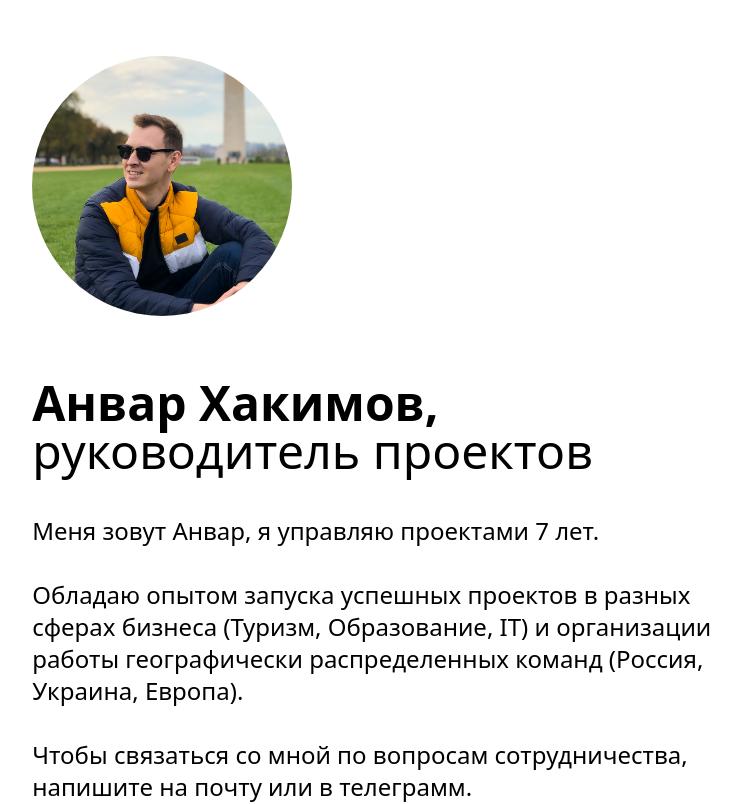
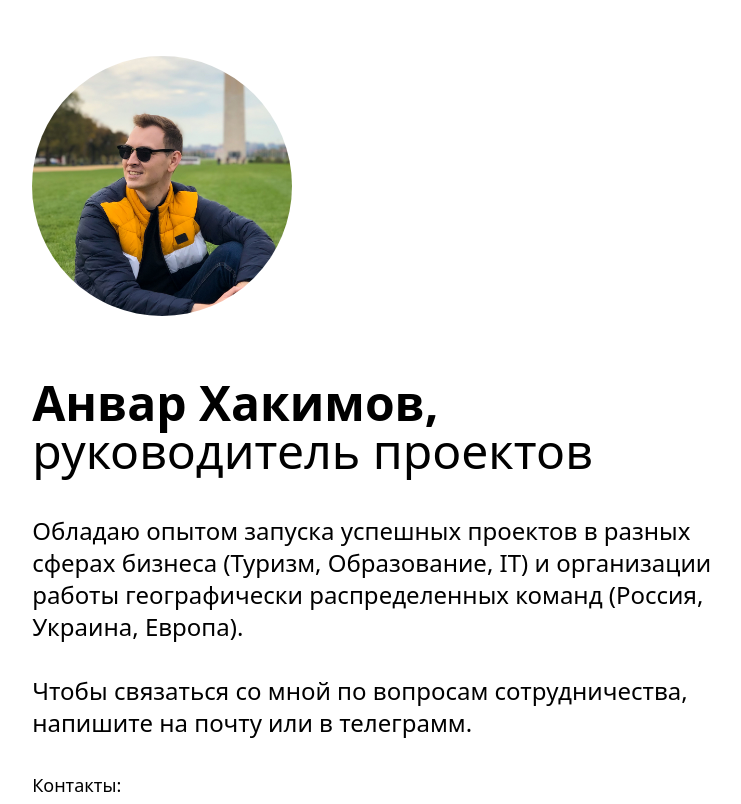
Before and after one commit to anvarKhakimov/homepage, a Next.js app: page / in a window 1280 px wide. Shown: the top 804 px of the page, without its empty margins (153-894 px from the left). Built offline with nearby package versions, Linux system fonts and the light colour scheme.

Commit message:
Changed about text

```diff
--- a/pages/index.js
+++ b/pages/index.js
@@ -31,8 +31,6 @@ export default function Home() {
             <h1 className="font-semibold">Анвар Хакимов, <span className="font-extralight">руководитель проектов</span></h1>
           </div>
           <div className="">
-            <p>Меня зовут Анвар, я управляю проектами 7 лет.</p>
-            <br />
             <p>Обладаю опытом запуска успешных проектов в разных сферах бизнеса (Туризм, Образование, IT) и организации работы географически распределенных команд (Россия, Украина, Европа).</p>
             <br />
             <p>Чтобы связаться со мной по вопросам сотрудничества, напишите на почту или в телеграмм.</p>
```
